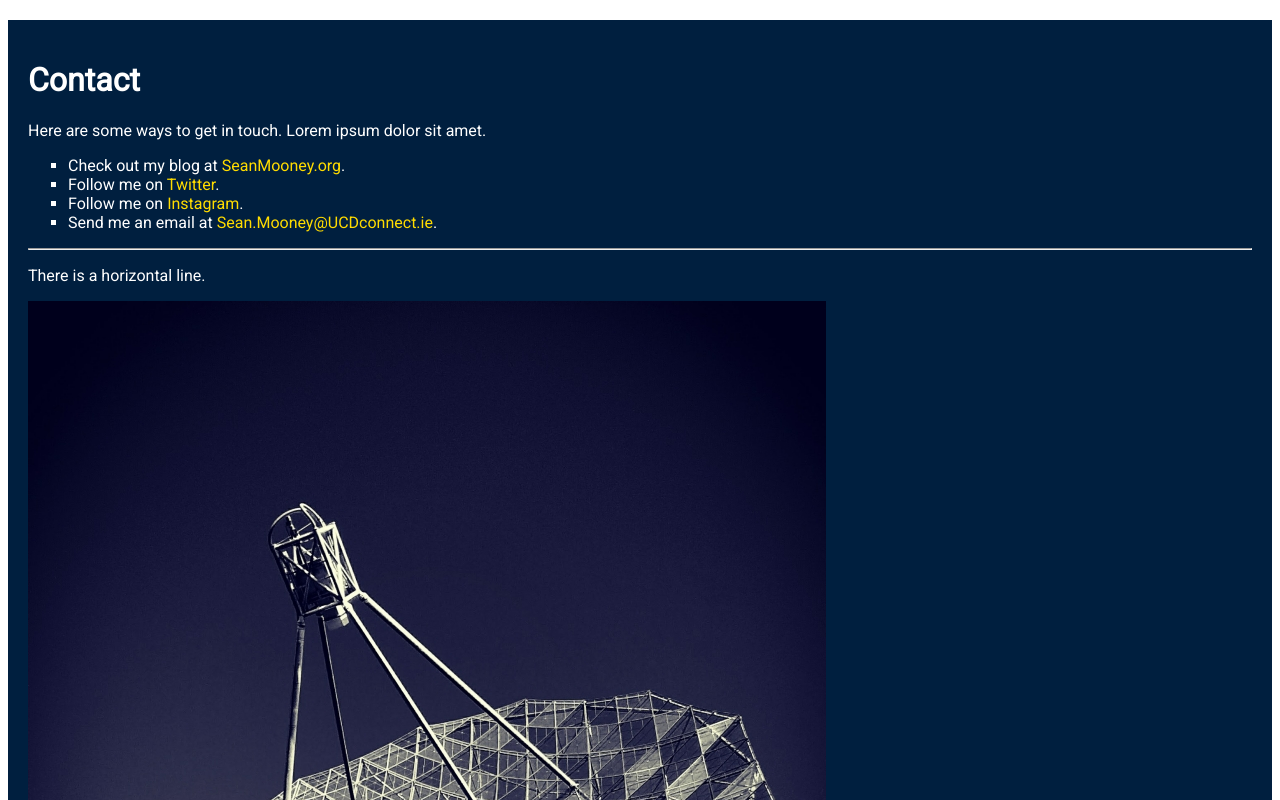
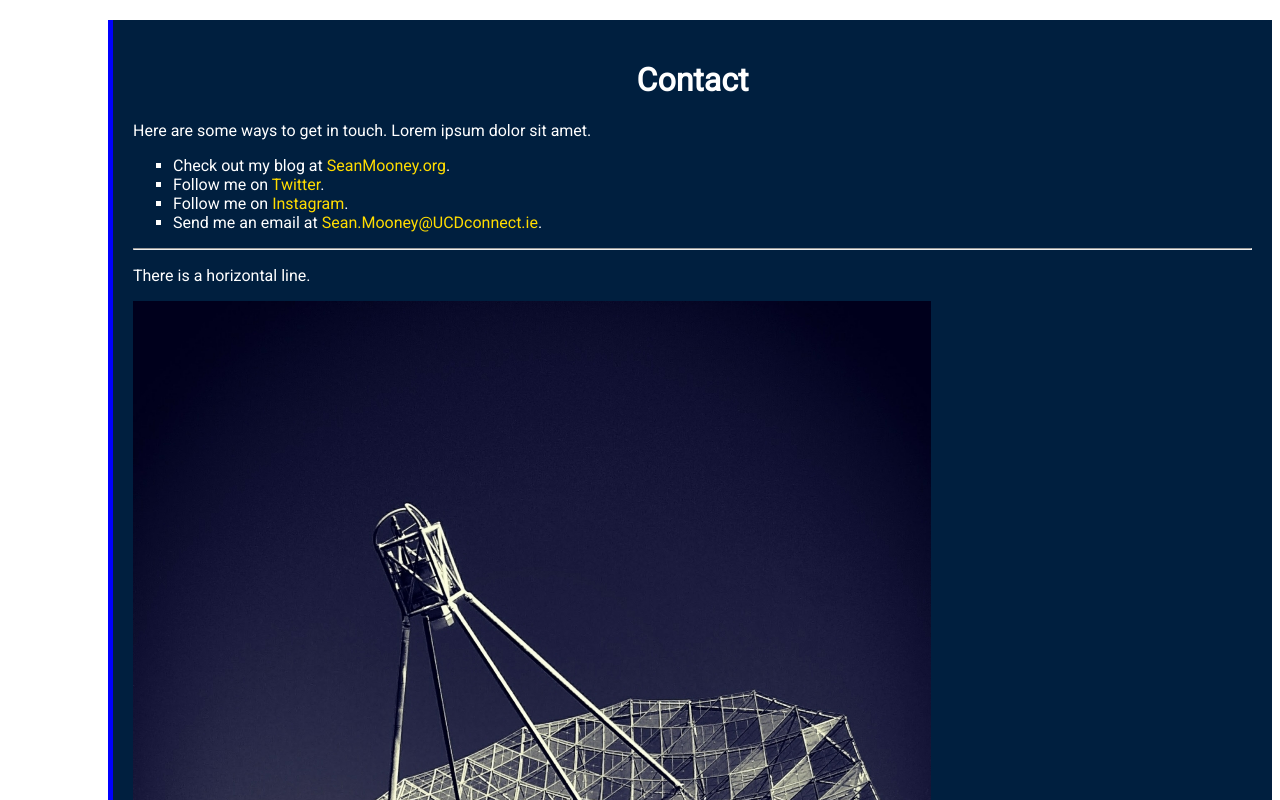
Before and after one commit to mooneyse/mooneyse.github.io, a plain HTML site: page index.html in a window 1280 px wide. Shown: the top 800 px of the page. Drawn offline with Linux system fonts and the light colour scheme.

Commit message:
css testing

```diff
--- a/css/style.css
+++ b/css/style.css
@@ -6,6 +6,7 @@ body {
 h1 {
     color: #FFFFFF;
     font-family: Roboto, Verdana, sans-serif;
+    text-align: center;
 }
 
 p {
@@ -47,5 +48,8 @@ div.my_class {
     background-color: #001F3F;
     color: #FFFFFF;
     margin: 20px 0 20px 0;
-    padding: 20px
+    margin-left: 100px;
+    pargin-right: 100px;
+    padding: 20px;
+    border-left: 5px solid blue;
 }
```
